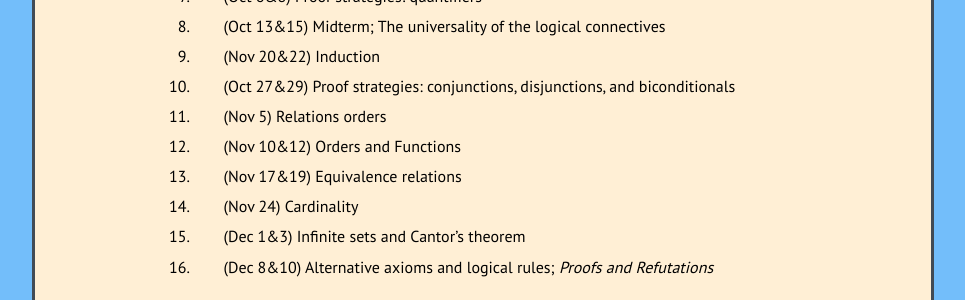
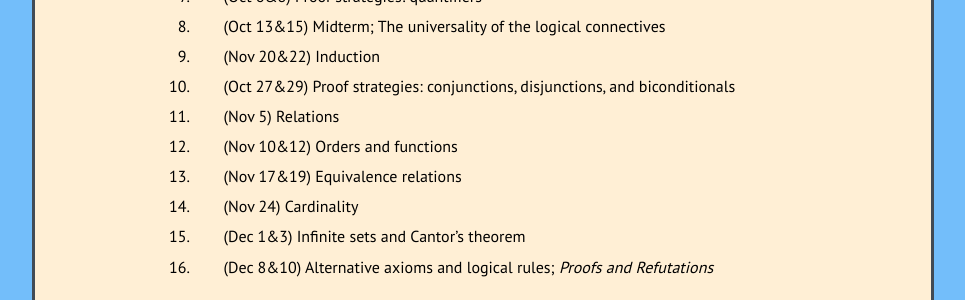
Before and after one commit to kamerynjw/kamerynjw.github.io, a Jekyll site: the page built from teaching/2020/math321.md, in a window 1280 px wide. Shown: the part 883-1183 px from the top of the page, without its empty margins (157-1122 px from the left). Built offline with Jekyll 4.4.1, drawn with Linux system fonts in a browser that asks for light colours; nearby versions of some CDN libraries; formulas are drawn with MathJax 3.

Commit message:
bad copypastaing

```diff
--- a/teaching/2020/math321.md
+++ b/teaching/2020/math321.md
@@ -50,9 +50,9 @@ Tentative Weekly Schedule
 
 10. (Oct 27&29) Proof strategies: conjunctions, disjunctions, and biconditionals
 
-11. (Nov 5) Relations orders
+11. (Nov 5) Relations
 
-12. (Nov 10&12) Orders and Functions
+12. (Nov 10&12) Orders and functions
 
 13. (Nov 17&19) Equivalence relations
 
```
